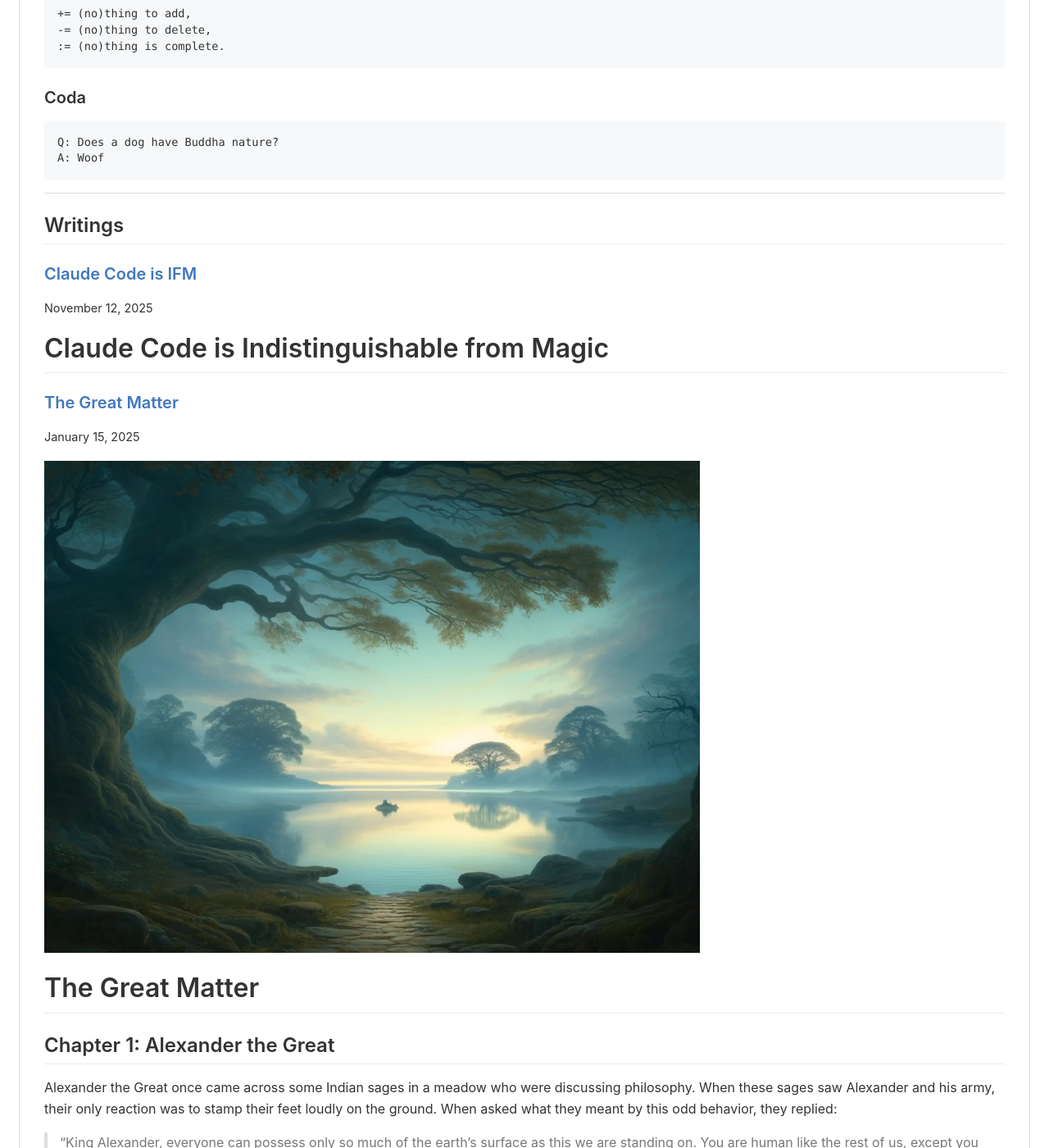
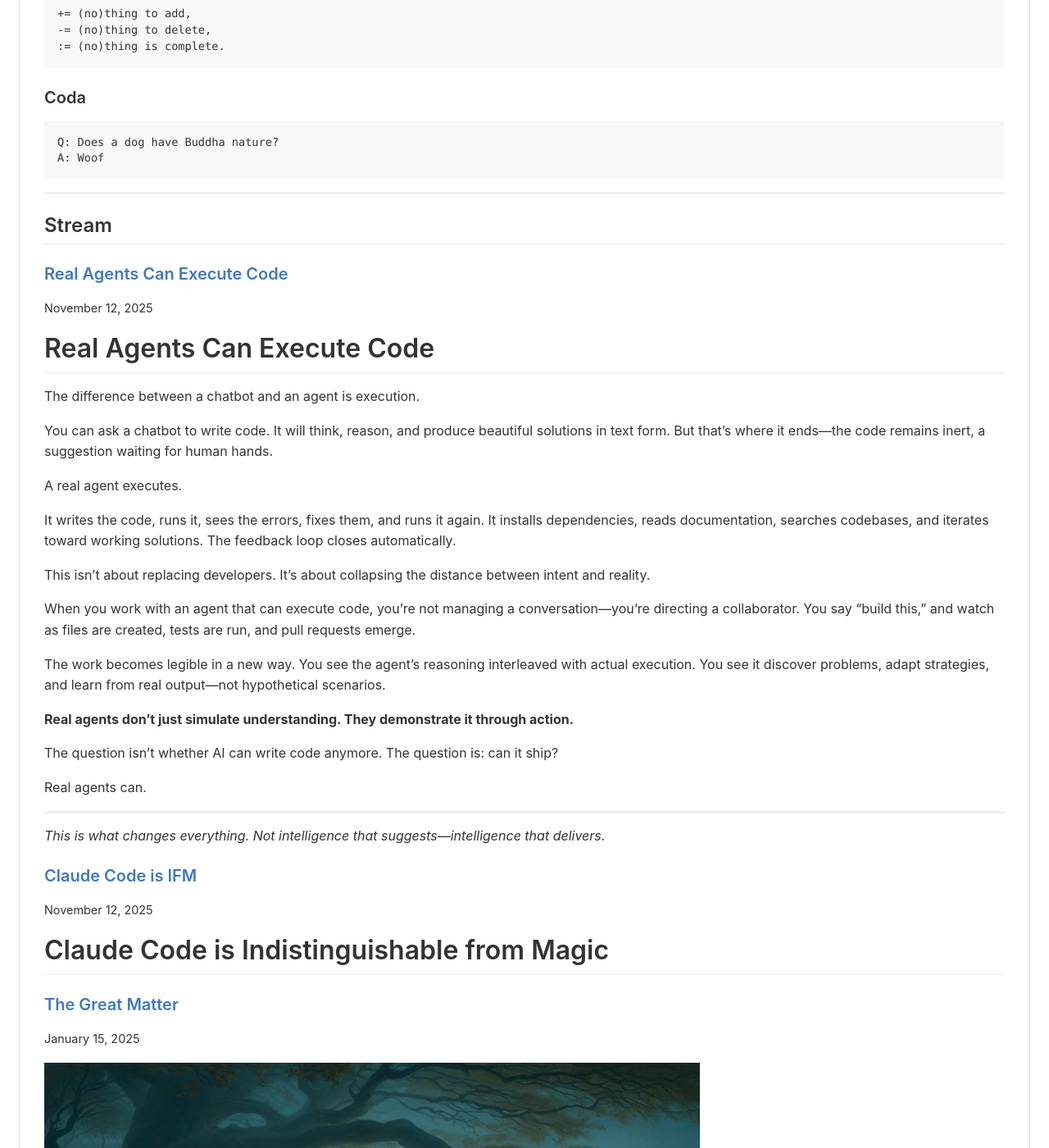
Before and after one commit to cancelself/cancelself.github.io, a Jekyll site: the page built from index.md, in a window 1280 px wide and 1400 px high, scrolled down 1460 px. Shown: the whole window at 82% size. Built offline with Jekyll 4.4.1, drawn with Linux system fonts in a browser that asks for light colours.

Commit message:
Add blog post 'Real agents can execute code' and rename blog section to 'Stream'
- Created new blog entry exploring how real agents differ from chatbots through their ability to execute code
- Renamed 'Writings' heading to 'Stream' on homepage for better conceptual fit

```diff
--- /dev/null
+++ b/_posts/2025-11-12-real-agents-can-execute-code.md
@@ -0,0 +1,32 @@
+---
+layout: default
+title: Real Agents Can Execute Code
+date: 2025-11-12
+categories: [technology, ai]
+---
+
+# Real Agents Can Execute Code
+
+The difference between a chatbot and an agent is execution.
+
+You can ask a chatbot to write code. It will think, reason, and produce beautiful solutions in text form. But that's where it ends—the code remains inert, a suggestion waiting for human hands.
+
+A real agent executes.
+
+It writes the code, runs it, sees the errors, fixes them, and runs it again. It installs dependencies, reads documentation, searches codebases, and iterates toward working solutions. The feedback loop closes automatically.
+
+This isn't about replacing developers. It's about collapsing the distance between intent and reality.
+
+When you work with an agent that can execute code, you're not managing a conversation—you're directing a collaborator. You say "build this," and watch as files are created, tests are run, and pull requests emerge.
+
+The work becomes legible in a new way. You see the agent's reasoning interleaved with actual execution. You see it discover problems, adapt strategies, and learn from real output—not hypothetical scenarios.
+
+**Real agents don't just simulate understanding. They demonstrate it through action.**
+
+The question isn't whether AI can write code anymore. The question is: can it ship?
+
+Real agents can.
+
+---
+
+*This is what changes everything. Not intelligence that suggests—intelligence that delivers.*
--- a/index.md
+++ b/index.md
@@ -40,7 +40,7 @@ A: Woof
 
 ---
 
-## Writings
+## Stream
 
 {% for post in site.posts %}
   <h3><a href="{{ post.url }}">{{ post.title }}</a></h3>
```
